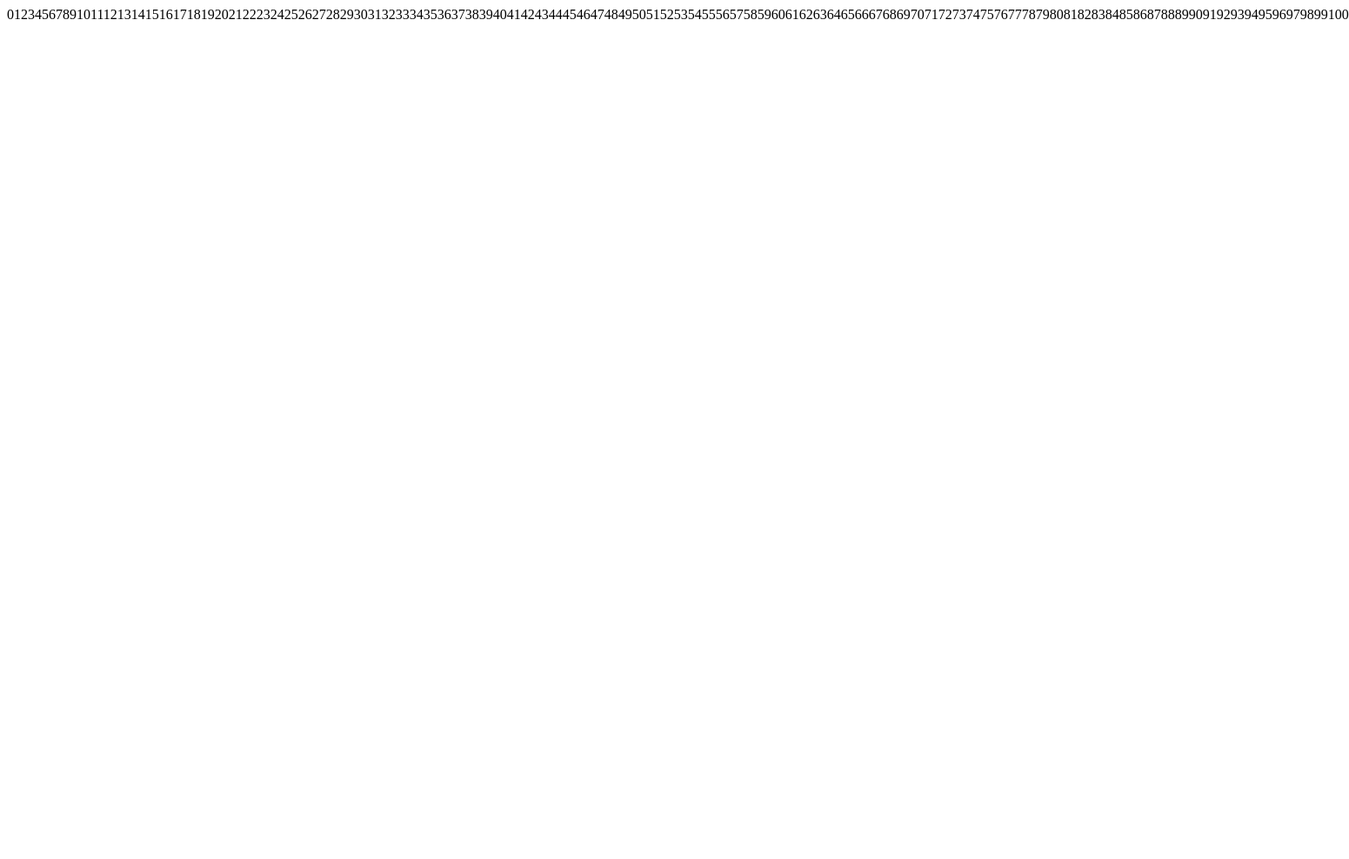
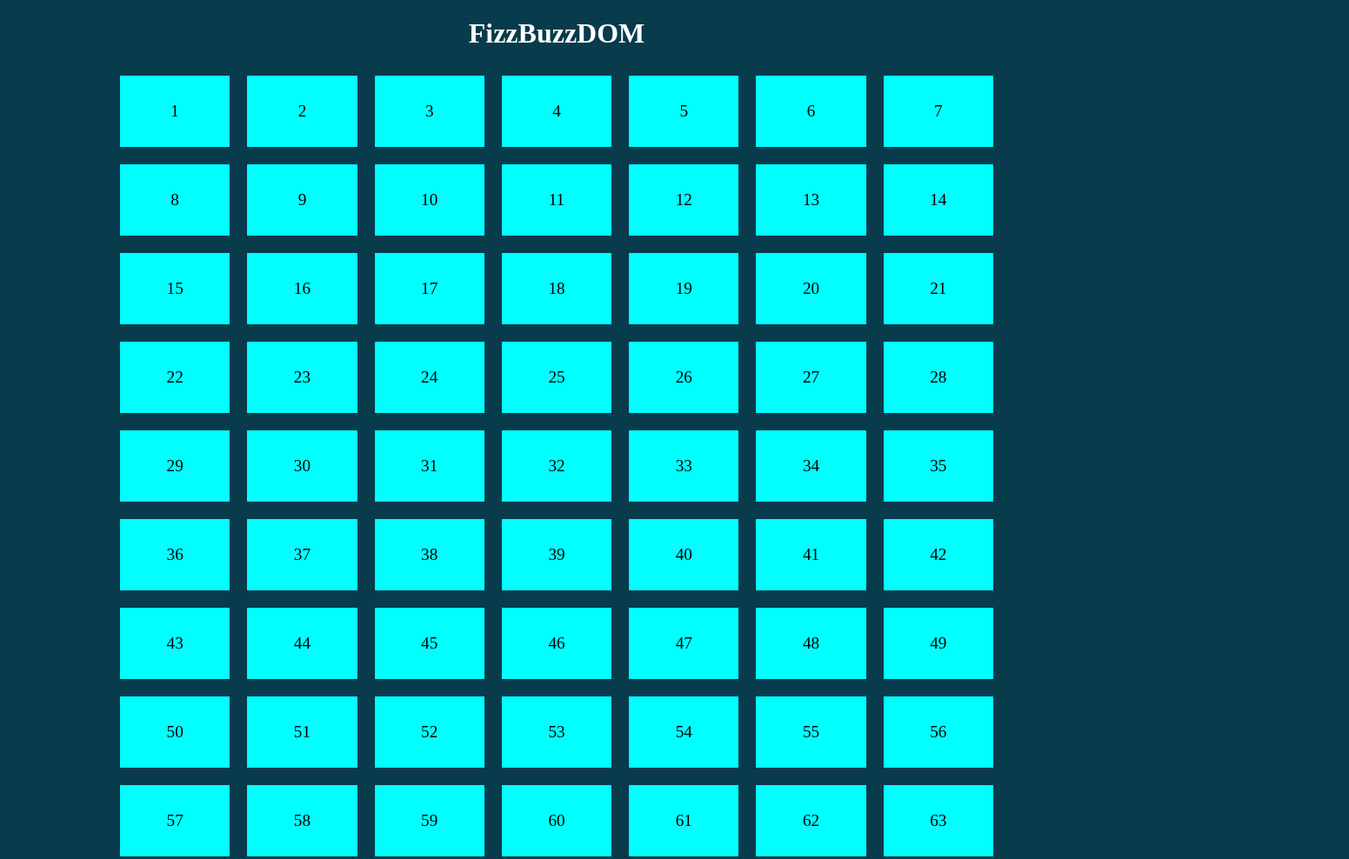
Before and after one commit to NuvoloniM/js-fizzbuzzdom, a plain HTML site: page index.html in a window 1280 px wide. Shown: the top 988 px of the page at 87% size, 1551 px wide, since content can reach past the window. Before the commit the page ends 800 px from the top, so only its background shows below. Drawn offline with Linux system fonts and the light colour scheme.

Commit message:
ciclo per stampare tutti i numeri con style

```diff
--- a/asset/app.js
+++ b/asset/app.js
@@ -13,9 +13,12 @@ Applica uno stile differente a seconda del valore dell'indice per i multipli di
 //stampo in console i numeri da 1 a 100
 
 //prendo il div contenitore
-let box = document.getElementById('test')
+let box = document.getElementById('card_container')
 
 //ciclo per scrivere da 1 a 100 nel div
-for (let i = 0; i <= 100; i++) {
-    box.innerHTML += i;
+for (let i = 1; i <= 100; i++) {
+    box.innerHTML += `
+    <div class="card">
+        <div class="number">${i}</div>
+    </div`;
 }
--- a/asset/style.css
+++ b/asset/style.css
@@ -0,0 +1,41 @@
+/* reset */
+* {
+  margin: 0;
+  padding: 0;
+  box-sizing: border-box;
+}
+
+body {
+  background-color: #083b4c;
+}
+
+/* title */
+
+.container {
+  margin: 0 auto;
+  width: 80%;
+}
+
+.title {
+  text-align: center;
+  padding: 20px 0;
+  color: #fff;
+}
+
+.card_container {
+  display: flex;
+  flex-wrap: wrap;
+  width: 100%;
+}
+
+.card {
+  text-align: center;
+  flex-basis: calc(100% / 7);
+}
+
+.number {
+  background-color: aqua;
+  margin: 10px 10px;
+  padding: 30px 0;
+  font-size: 1.2em;
+}
--- a/index.html
+++ b/index.html
@@ -8,8 +8,11 @@
     <title>Fizz Buzz Dom</title>
 </head>
 <body>
-
-    <div id="test"></div>
+    <div class="container">
+        <h1 class="title">FizzBuzzDOM</h1>
+        <div class="card_container" id="card_container">
+        </div>
+    </div>
 
     <script type="text/javascript" src="./asset/app.js"></script>
 </body>
```
